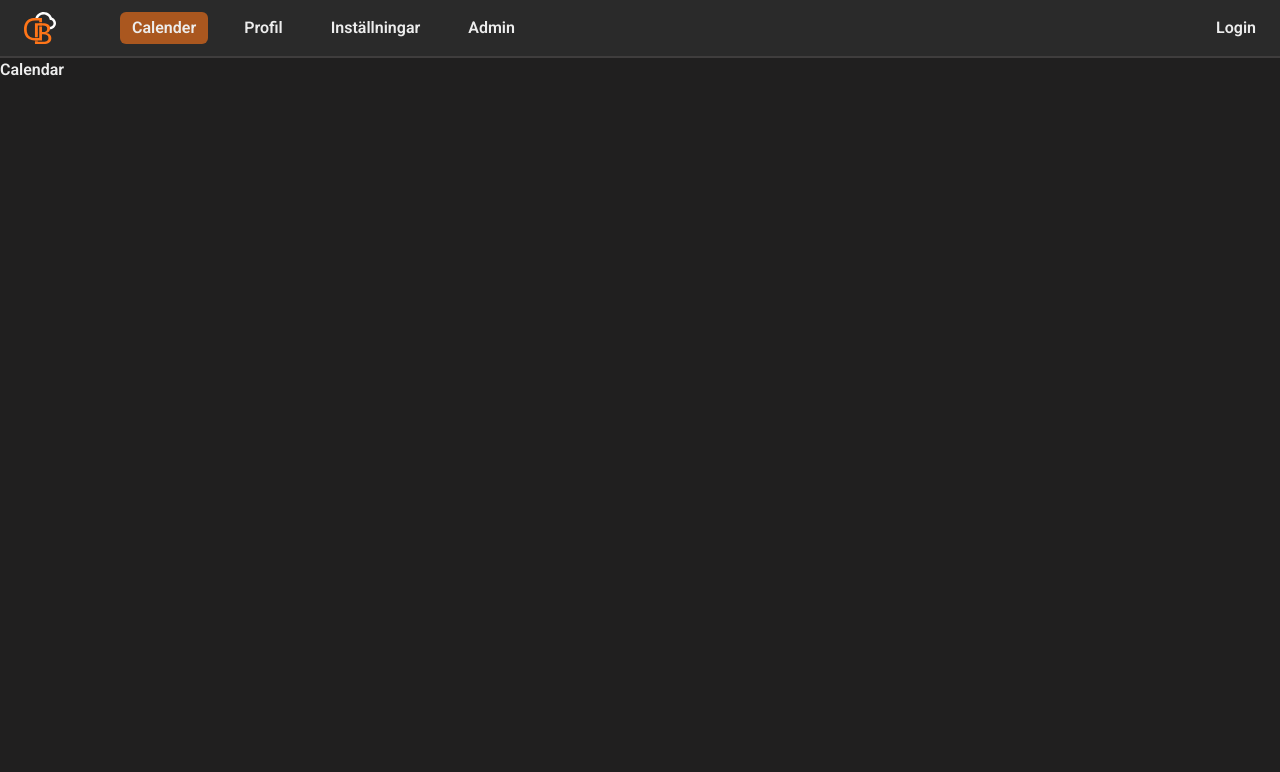
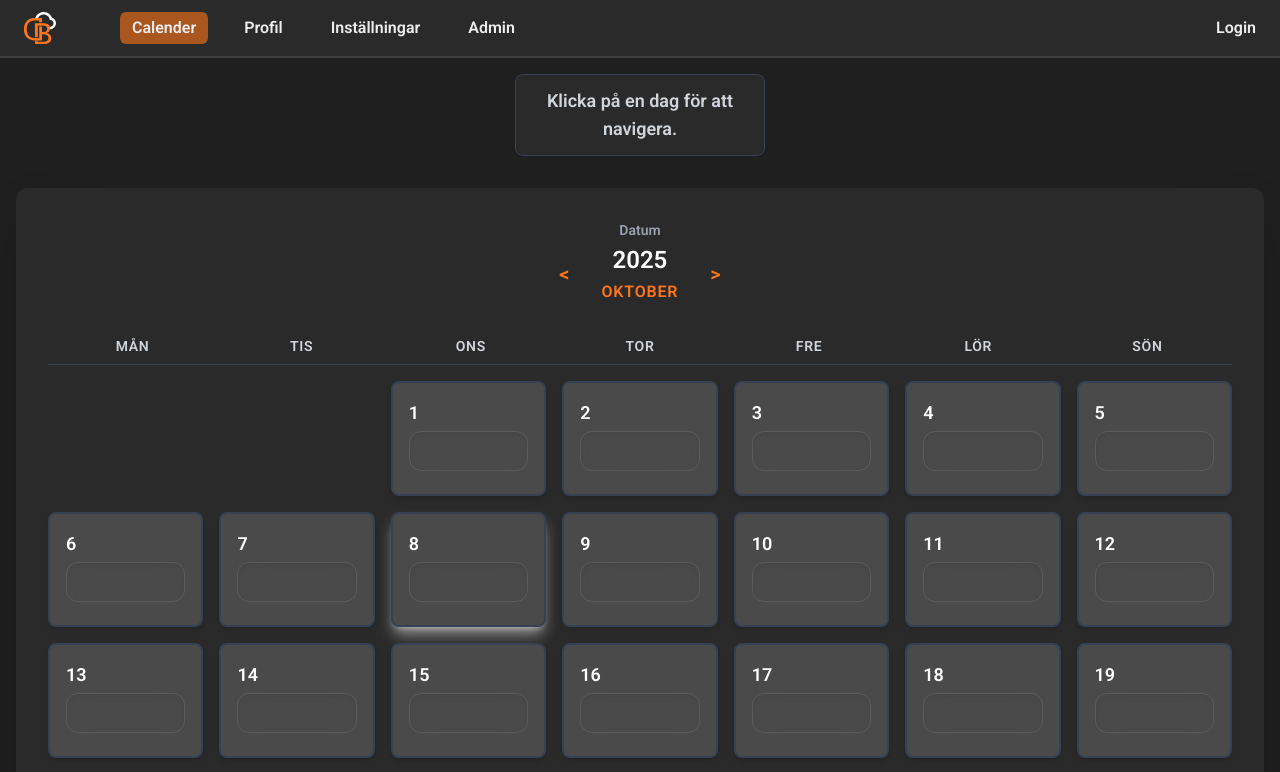
Before and after one commit to Kirill9m/dagbok-next-boot, a Next.js app in the folder dagbok-next-ui/: page /calendar in a window 1280 px wide. Shown: the top 772 px of the page. Built offline with nearby package versions, Linux system fonts and the light colour scheme.

Commit message:
feat: react comp with simple callback and UI/UX design

```diff
--- a/dagbok-next-ui/src/app/calendar/page.tsx
+++ b/dagbok-next-ui/src/app/calendar/page.tsx
@@ -1,5 +1,37 @@
-const Calender = () => {
-  return <div>Calendar</div>;
+"use client";
+
+import { useCallback, useState } from "react";
+import MonthlyPlanner from "@/app/components/MonthlyPlanner";
+
+const Calendar = () => {
+  const [statusMessage, setStatusMessage] = useState<string>(
+    "Klicka på en dag för att navigera.",
+  );
+  const handleNavigateToDagbok = useCallback(
+    (year: number, month: number, day: number) => {
+      const date = new Date(year, month, day);
+      const formattedDate = date.toLocaleDateString("sv-SE", {
+        year: "numeric",
+        month: "long",
+        day: "numeric",
+        weekday: "short",
+      });
+
+      setStatusMessage(`${formattedDate}`);
+    },
+    [],
+  );
+
+  return (
+    <div className="min-h-screen font-inter p-4">
+      <div className="flex justify-center mb-6">
+        <div className="text-center text-lg p-3 max-w-[250px] bg-[#2A2A2A] text-gray-300 rounded-lg shadow-inner border border-gray-700">
+          {statusMessage}
+        </div>
+      </div>
+      <MonthlyPlanner onNavigateToDagbok={handleNavigateToDagbok} />
+    </div>
+  );
 };
 
-export default Calender;
+export default Calendar;
--- a/dagbok-next-ui/src/app/components/Header.tsx
+++ b/dagbok-next-ui/src/app/components/Header.tsx
@@ -34,9 +34,7 @@ const Header = () => {
                 key={link.name}
                 href={link.href}
                 className={`px-3 py-1 rounded-md transition-colors duration-300 ${
-                  isActive
-                    ? "bg-[#FF7518]/60"
-                    : "hover:bg-[#FF7518]/60"
+                  isActive ? "bg-[#FF7518]/60" : "hover:bg-[#FF7518]/60"
                 }`}
               >
                 {link.name}
--- /dev/null
+++ b/dagbok-next-ui/src/app/components/MonthlyPlanner.tsx
@@ -0,0 +1,167 @@
+"use client";
+
+import React, { useState } from "react";
+
+interface MonthlyPlannerProps {
+  onNavigateToDagbok: (year: number, month: number, day: number) => void;
+}
+
+const MonthlyPlanner: React.FC<MonthlyPlannerProps> = ({
+  onNavigateToDagbok,
+}) => {
+  const today = new Date();
+  const [month, setMonth] = useState(today.getMonth());
+  const [year, setYear] = useState(today.getFullYear());
+  const [chosenDay, setChosenDay] = useState<number | null>(null);
+
+  const handleNavigate = (direction: "prev" | "next") => {
+    setMonth((prevMonth) => {
+      let newMonth = prevMonth;
+      let newYear = year;
+
+      if (direction === "prev") {
+        if (newMonth === 0) {
+          newMonth = 11;
+          newYear--;
+        } else {
+          newMonth--;
+        }
+      } else {
+        if (newMonth === 11) {
+          newMonth = 0;
+          newYear++;
+        } else {
+          newMonth++;
+        }
+      }
+
+      setYear(newYear);
+      setChosenDay(null);
+      return newMonth;
+    });
+  };
+
+  const firstDayOfMonth = (new Date(year, month, 1).getDay() + 6) % 7;
+  const daysInMonth = new Date(year, month + 1, 0).getDate();
+  const weekDays = ["Mån", "Tis", "Ons", "Tor", "Fre", "Lör", "Sön"];
+  const days = Array.from({ length: daysInMonth }, (_, i) => i + 1);
+  const monthName = new Date(year, month).toLocaleString("sv-SE", {
+    month: "long",
+  });
+
+  const currentMonthIsLocked = false;
+
+  const dateStyles =
+    "border-2 border-gray-700 bg-[#4A4A4A] text-white rounded-lg p-4 transform transition-all duration-300 ease-in-out hover:scale-[1.03] cursor-pointer shadow-md";
+
+  return (
+    <div className="p-4 sm:p-6 md:p-8 bg-[#2A2A2A] rounded-xl shadow-2xl text-white max-w-7xl mx-auto my-8">
+      <div className="text-center mb-6">
+        <div className="text-sm text-gray-400 mb-1 font-inter">Datum</div>
+
+        <div className="flex justify-center items-center gap-6">
+          <button
+            onClick={() => handleNavigate("prev")}
+            className="text-[#FF7518] text-xl font-bold p-2 rounded-full hover:bg-gray-700 transition"
+          >
+            &lt;
+          </button>
+
+          <div className="text-center">
+            <span className="text-2xl font-extrabold block">{year}</span>
+            <div className="text-[#FF7518] font-bold uppercase tracking-wider mt-1">
+              {monthName}
+            </div>
+          </div>
+
+          <button
+            onClick={() => handleNavigate("next")}
+            className="text-[#FF7518] text-xl font-bold p-2 rounded-full hover:bg-gray-700 transition"
+          >
+            &gt;
+          </button>
+        </div>
+      </div>
+
+      <div className="calendar mt-8">
+        <div className="hidden sm:grid grid-cols-7 text-center mb-4 font-bold text-gray-300 border-b border-gray-700 pb-2">
+          {weekDays.map((dayName) => (
+            <div key={dayName} className="text-sm uppercase tracking-wider">
+              {dayName}
+            </div>
+          ))}
+        </div>
+
+        <div className="grid grid-cols-1 sm:grid-cols-7 gap-3 sm:gap-4">
+          {Array.from({ length: firstDayOfMonth }, (_, i) => (
+            <div key={`empty-${i}`} className="hidden sm:block min-h-24"></div>
+          ))}
+
+          {days.map((day) => {
+            const date = new Date(year, month, day);
+            const isToday = date.toDateString() === today.toDateString();
+            const locked = currentMonthIsLocked;
+            const hasDagbokEntry = false;
+            const weekend = date.getDay() === 6 || date.getDay() === 0;
+            const chosen = day === chosenDay;
+
+            const getDayClass = () => {
+              let classes = dateStyles;
+
+              if (locked) {
+                classes += " cursor-not-allowed opacity-50";
+              } else if (chosen) {
+                classes +=
+                  "border border-[#FF7518] shadow-lg shadow-[#FF7518]/50";
+              } else if (isToday) {
+                classes += "border border-[#FF7518] shadow-lg shadow-white/50";
+              }
+
+              return classes;
+            };
+
+            return (
+              <div
+                key={day}
+                className={getDayClass()}
+                onClick={
+                  locked
+                    ? undefined
+                    : () => {
+                        setChosenDay(day);
+                        onNavigateToDagbok(year, month, day);
+                      }
+                }
+              >
+                <div className="flex justify-between items-start mb-1">
+                  <div className="flex items-center gap-1">
+                    <strong className="text-lg">
+                      <span className="sm:hidden mr-2 text-[#FF7518] font-normal">
+                        {
+                          weekDays[
+                            (new Date(year, month, day).getDay() + 6) % 7
+                          ]
+                        }
+                        :
+                      </span>
+                      {day}
+                    </strong>
+                  </div>
+                  {hasDagbokEntry && (
+                    <span className="text-sm" title="Dagbokspost finns"></span>
+                  )}
+                </div>
+                <textarea
+                  placeholder=""
+                  className="w-full h-10 p-2 text-sm bg-transparent backdrop-blur-md text-gray-100 rounded-xl border border-white/10 focus:outline-none focus:ring-2 focus:ring-[#FF7518]/20 focus:border-transparent transition-all duration-300 shadow-inner placeholder-gray-500 resize-none"
+                />
+              </div>
+            );
+          })}
+        </div>
+      </div>
+    </div>
+  );
+};
+
+export default MonthlyPlanner;
--- a/dagbok-next-ui/src/app/globals.css
+++ b/dagbok-next-ui/src/app/globals.css
@@ -4,3 +4,8 @@ body {
   background: #201f1f;
   color: #ededed;
 }
+
+html,
+body {
+  font-family: "Roboto", sans-serif;
+}
```
